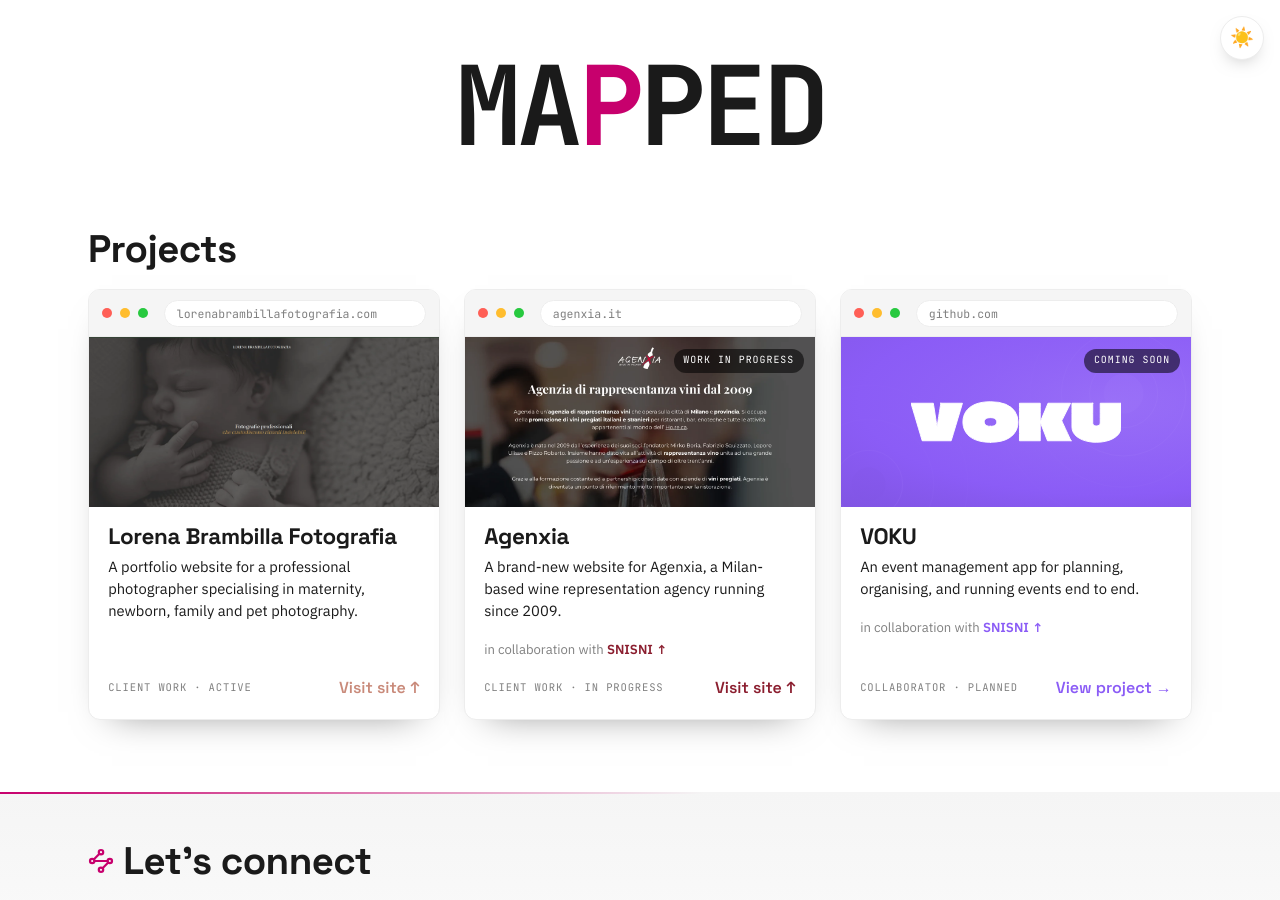
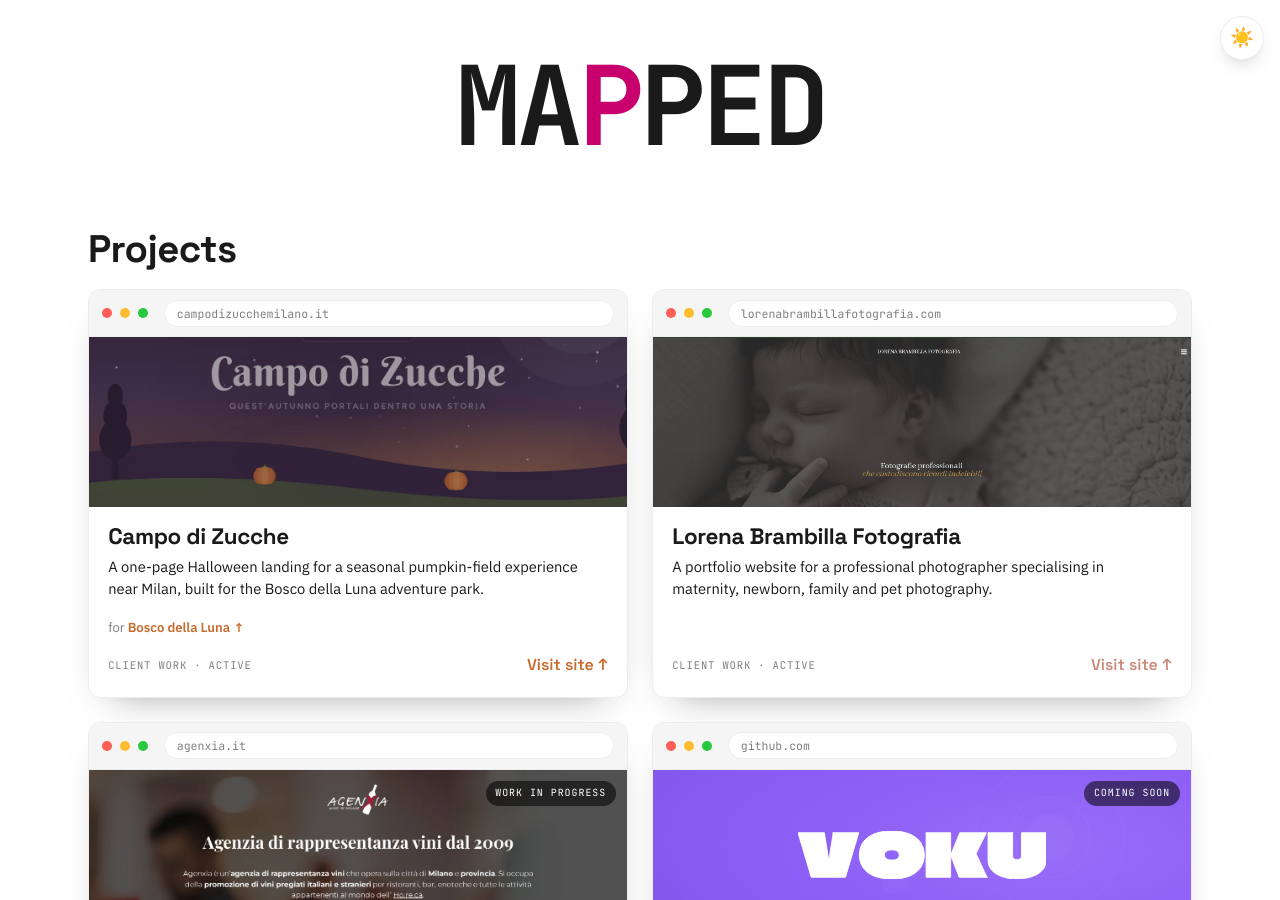
Before and after one commit to Matt0472/mapped, a Jekyll site: the page built from projects/index.html, in a window 1280 px wide and 900 px high. Built offline with Jekyll 4.4.1, drawn with Linux system fonts in a browser that asks for light colours.

Commit message:
Add Campo di Zucche project (client: Bosco della Luna)
New browser-window project card + detail page, with a client link field. Reordered projects (Campo di Zucche first).

Co-Authored-By: Claude Opus 4.8 <noreply@anthropic.com>

```diff
--- a/_includes/project-card.html
+++ b/_includes/project-card.html
@@ -19,6 +19,9 @@
 		{%- if p.collaborator_name %}
 		<p class="pcard-collab">in collaboration with <a href="{{ p.collaborator_url }}" target="_blank" rel="noopener">{{ p.collaborator_name }} &uarr;</a></p>
 		{%- endif %}
+		{%- if p.client_name %}
+		<p class="pcard-collab">for <a href="{{ p.client_url }}" target="_blank" rel="noopener">{{ p.client_name }} &uarr;</a></p>
+		{%- endif %}
 		<div class="pcard-foot">
 			<span class="pcard-meta">{{ p.category }} &middot; {{ p.status }}</span>
 			{%- if p.external_url and p.status != 'planned' %}
--- a/_layouts/project.html
+++ b/_layouts/project.html
@@ -29,6 +29,7 @@ layout: default
 			{% endif %}
 			{% if page.description %}<p class="project-hero-descr">{{ page.description }}</p>{% endif %}
 			{% if page.collaborator_name %}<p class="pcard-collab">in collaboration with <a href="{{ page.collaborator_url }}" target="_blank" rel="noopener">{{ page.collaborator_name }} &uarr;</a></p>{% endif %}
+			{% if page.client_name %}<p class="pcard-collab">for <a href="{{ page.client_url }}" target="_blank" rel="noopener">{{ page.client_name }} &uarr;</a></p>{% endif %}
 			<div class="project-hero-actions">
 				{% if page.external_url %}<a class="pill is-brand" href="{{ page.external_url }}" target="_blank" rel="noopener">Visit site ↗</a>{% endif %}
 				{% if page.repo_url %}<a class="pill is-ghost" href="{{ page.repo_url }}" target="_blank" rel="noopener">Source ↗</a>{% endif %}
--- /dev/null
+++ b/_projects/campo-di-zucche.md
@@ -0,0 +1,30 @@
+---
+title: "Campo di Zucche"
+description: "A one-page Halloween landing for a seasonal pumpkin-field experience near Milan, built for the Bosco della Luna adventure park."
+screenshot: "/assets/images/projects/campo-di-zucche-screenshot.webp"
+brand_color: "#c96a2e"
+featured: true
+order: 1
+category: "client work"
+status: "active"
+external_url: "https://campodizucchemilano.it/"
+client_name: "Bosco della Luna"
+client_url: "https://boscodellaluna.it/"
+---
+
+A one-page Halloween landing site for **Campo di Zucche**, a seasonal pumpkin-field experience
+for families held just outside Milan and run by the nature adventure park **Bosco della Luna**.
+
+The site sets the scene for the event — a night-time autumn story with a haunted maze, themed
+creative workshops, pumpkin picking and more — and guides visitors straight to booking their
+time slot.
+
+- **Storytelling landing** — a single, immersive page that walks through the experience, the
+  workshops, the FAQ and the practical info.
+- **Ticketing** — a clear path to book a slot, with pricing and dates front and center.
+- **Client-editable content** — the team can update copy, prices and dates on their own.
+
+Built with **Astro** and **Tailwind CSS**, content managed through **Pages CMS**, deployed on
+**Cloudflare**, with bookings handled via [**TicketingHub**](https://www.ticketinghub.com/it).
+
+Visit the live site: [campodizucchemilano.it](https://campodizucchemilano.it/)
```
Also changed, not shown: _projects/agenxia.md (+1 -1 lines), _projects/lorena-brambilla-fotografia.md (+1 -1 lines), _projects/voku.md (+1 -1 lines), assets/images/projects/campo-di-zucche-screenshot.webp (added).
